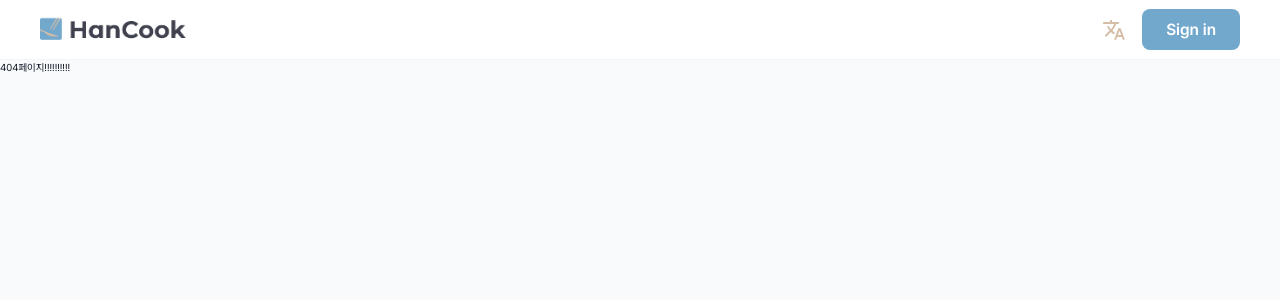
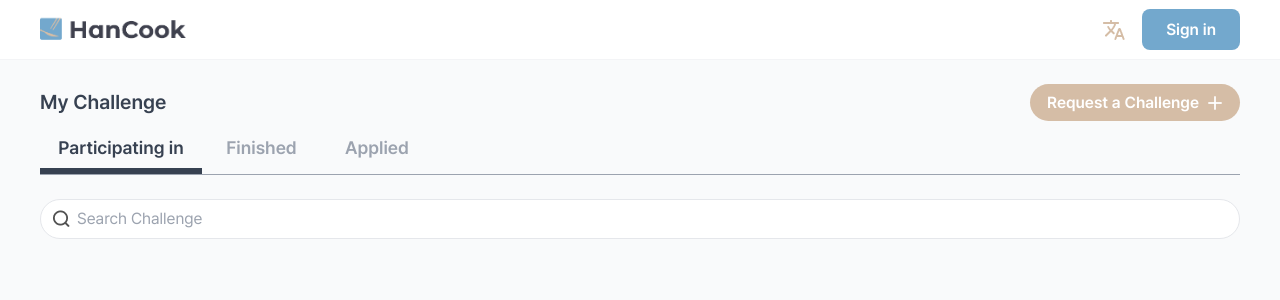
Before and after one commit to 2-Docthru-team1/2-Docthru-team1-FE, a Next.js app: page /me in a window 1280 px wide. Before the commit this address had no page. Shown: the top 300 px of the page. Built offline with nearby package versions, Linux system fonts and the light colour scheme.

Commit message:
✨ Feat:#199-기초 세팅

```diff
--- /dev/null
+++ b/src/app/me/page.tsx
@@ -0,0 +1,5 @@
+import MyChallengeClient from '@/components/ClientWrapper/MyChallengeClient';
+
+export default function MyPage() {
+  return <MyChallengeClient />;
+}
--- /dev/null
+++ b/src/components/ClientWrapper/MyChallengeClient.tsx
@@ -0,0 +1,9 @@
+import MyChallengeHeader from '../Header/MyChallengeHeader';
+
+export default function MyChallengeClient() {
+  return (
+    <div className="flex justify-center items-center">
+      <MyChallengeHeader />
+    </div>
+  );
+}
--- a/src/components/Dropdown/ChallengeApplicationDropdown.tsx
+++ b/src/components/Dropdown/ChallengeApplicationDropdown.tsx
@@ -42,7 +42,7 @@ export default function ChallengeApplicationDropdown({ type, sortOption, onSortS
     <div>
       {type === 'me' ? (
         <div
-          className="flex items-center h-[4rem] border border-gray-200 rounded-[0.8rem] py-[0.8rem] px-[1.2rem] gap-[1rem] justify-between w-[16.5rem] cursor-pointer"
+          className="flex items-center h-[4rem] border border-gray-200 rounded-[0.8rem] py-[0.8rem] px-[1.2rem] gap-[1rem] justify-between w-[16.5rem] cursor-pointer bg-primary-white"
           onClick={handleOptionClick}
         >
           <p
@@ -56,7 +56,7 @@ export default function ChallengeApplicationDropdown({ type, sortOption, onSortS
         </div>
       ) : null}
       {isDropdownOpen && (
-        <div className="absolute bg-primary-white border border-gray-200 mt-[0.8rem] rounded-[0.8rem] w-[16.3rem]">
+        <div className="absolute bg-primary-white border border-gray-200 mt-[0.8rem] rounded-[0.8rem]">
           {options.map((option, index) => (
             <div
               key={option}
```
